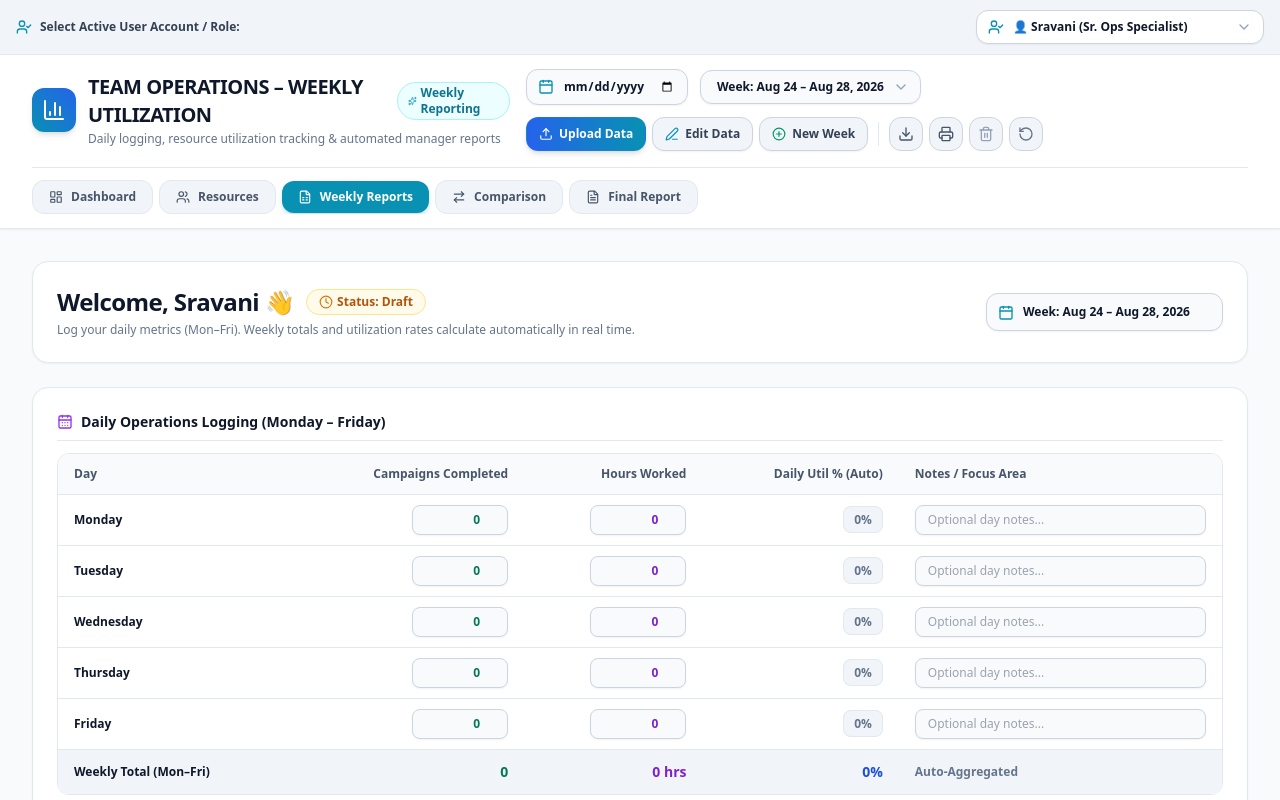
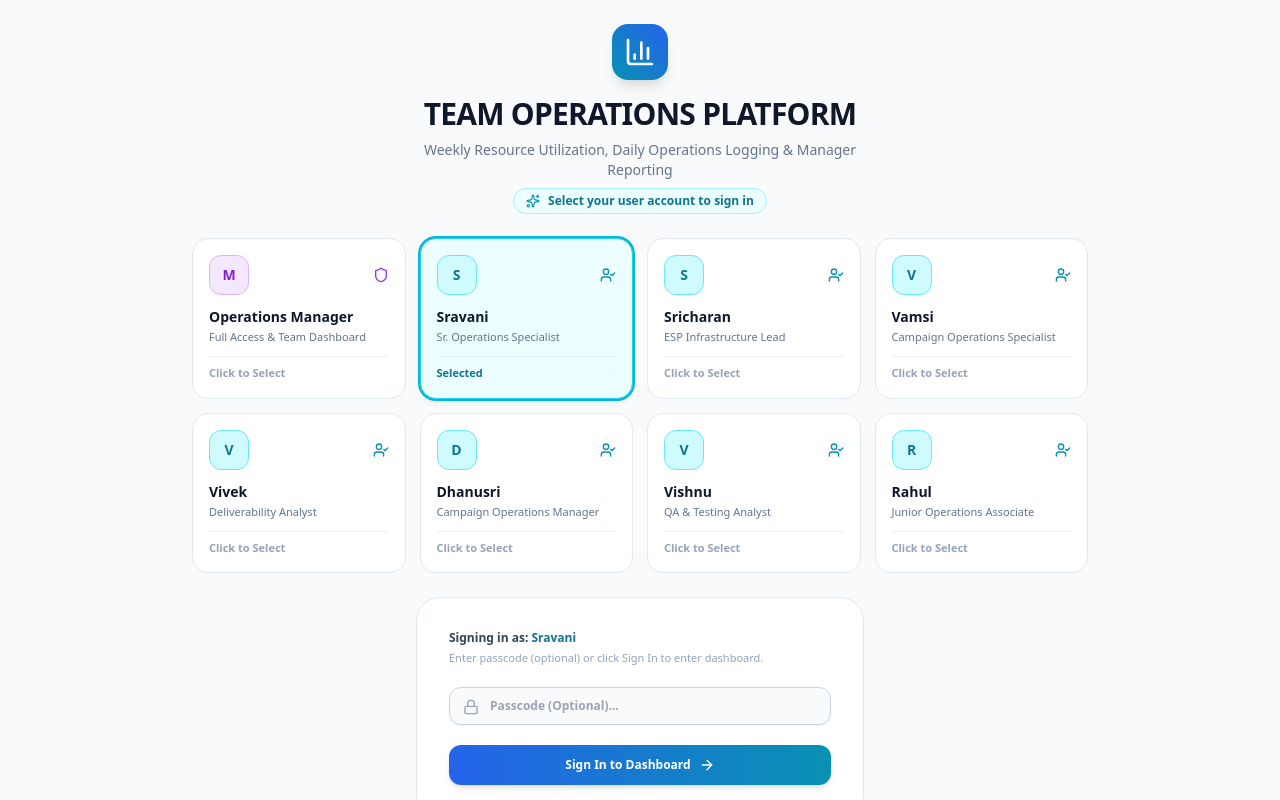
Before and after one commit to sravani00/TEAM-OPERATIONS-WEEKLY-UTILIZATION, a React (Vite) app: page / in a window 1280 px wide. Shown: the top 800 px of the page. Built offline with nearby package versions, Linux system fonts and the light colour scheme.

Commit message:
Add Dedicated User Login Page and fix multi-save report state update bug

```diff
--- a/src/App.tsx
+++ b/src/App.tsx
@@ -2,6 +2,7 @@ import React, { useState, useEffect } from 'react';
 import { INITIAL_WEEKS } from './data/mockData';
 import type { WeekData, UserRole } from './types';
 import { Header, type DashboardTab } from './components/Header';
+import { LoginPage } from './components/LoginPage';
 import { RoleSelectorBar } from './components/RoleSelectorBar';
 import { ResourceWeeklyReportForm } from './components/ResourceWeeklyReportForm';
 import { ManagerDashboardView } from './components/ManagerDashboardView';
@@ -16,7 +17,8 @@ import { AddWeekModal } from './components/AddWeekModal';
 import { UploadWeekModal } from './components/UploadWeekModal';
 import { LayoutDashboard } from 'lucide-react';
 
-const STORAGE_KEY = 'weekly_ops_dashboard_weeks_v8';
+const STORAGE_KEY = 'weekly_ops_dashboard_weeks_v9';
+const AUTH_KEY = 'weekly_ops_dashboard_auth_v9';
 
 const EMPTY_WEEK: WeekData = {
   id: 'empty-week',
@@ -61,6 +63,17 @@ function getWeekRangeFromDate(dateInput: Date): { dateRange: string; weekId: str
 }
 
 export const App: React.FC = () => {
+  // Authentication State
+  const [isAuthenticated, setIsAuthenticated] = useState<boolean>(() => {
+    const savedAuth = localStorage.getItem(AUTH_KEY);
+    return savedAuth !== null;
+  });
+
+  const [currentUserRole, setCurrentUserRole] = useState<UserRole | null>(() => {
+    const savedAuth = localStorage.getItem(AUTH_KEY);
+    return (savedAuth as UserRole) || null;
+  });
+
   // Persistence state
   const [weeks, setWeeks] = useState<WeekData[]>(() => {
     const saved = localStorage.getItem(STORAGE_KEY);
@@ -76,7 +89,6 @@ export const App: React.FC = () => {
   });
 
   const [selectedWeekId, setSelectedWeekId] = useState<string>(() => weeks[0]?.id || INITIAL_WEEKS[0].id);
-  const [currentRole, setCurrentRole] = useState<UserRole>('sravani');
   const [activeTab, setActiveTab] = useState<DashboardTab>('reports');
 
   // Scope Filters State
@@ -93,6 +105,24 @@ export const App: React.FC = () => {
   useEffect(() => {
     localStorage.setItem(STORAGE_KEY, JSON.stringify(weeks));
   }, [weeks]);
+
+  // Handle Login & Logout
+  const handleLogin = (role: UserRole) => {
+    setCurrentUserRole(role);
+    setIsAuthenticated(true);
+    localStorage.setItem(AUTH_KEY, role);
+    if (role === 'manager') {
+      setActiveTab('dashboard');
+    } else {
+      setActiveTab('reports');
+    }
+  };
+
+  const handleLogout = () => {
+    setIsAuthenticated(false);
+    setCurrentUserRole(null);
+    localStorage.removeItem(AUTH_KEY);
+  };
 
   // Selected week dataset
   const currentWeek = weeks.find((w) => w.id === selectedWeekId) || weeks[0] || EMPTY_WEEK;
@@ -283,19 +313,19 @@ export const App: React.FC = () => {
     rahul: 'Rahul',
   };
 
+  // If unauthenticated, render Login Page
+  if (!isAuthenticated || !currentUserRole) {
+    return <LoginPage onLogin={handleLogin} />;
+  }
+
   return (
     <div className="min-h-screen bg-slate-50 text-slate-900 flex flex-col font-sans">
 
       {/* Dropdown Role Simulator Bar */}
       <RoleSelectorBar
-        currentRole={currentRole}
+        currentRole={currentUserRole}
         onSelectRole={(role) => {
-          setCurrentRole(role);
-          if (role !== 'manager') {
-            setActiveTab('reports');
-          } else {
-            setActiveTab('dashboard');
-          }
+          handleLogin(role);
         }}
       />
 
@@ -311,6 +341,8 @@ export const App: React.FC = () => {
         onSelectCalendarDate={handleSelectCalendarDate}
         activeTab={activeTab}
         onSelectTab={setActiveTab}
+        currentUserRole={currentUserRole}
+        onLogout={handleLogout}
         onOpenEditModal={() => setIsEditModalOpen(true)}
         onOpenAddWeekModal={() => setIsAddWeekModalOpen(true)}
         onOpenUploadModal={() => setIsUploadModalOpen(true)}
@@ -352,10 +384,11 @@ export const App: React.FC = () => {
         ) : (
           <>
             {/* ROLE VIEW 1: Individual Resource View (Sravani, Sricharan, Vamsi, etc.) */}
-            {currentRole !== 'manager' && (
+            {currentUserRole !== 'manager' && (
               <ResourceWeeklyReportForm
+                key={`${currentWeek.id}-${currentUserRole}`}
                 currentWeek={currentWeek}
-                resourceName={roleNameMap[currentRole]}
+                resourceName={roleNameMap[currentUserRole]}
                 onSaveReport={handleSaveWeek}
                 onSelectWeek={setSelectedWeekId}
                 allWeeks={weeks}
@@ -363,7 +396,7 @@ export const App: React.FC = () => {
             )}
 
             {/* ROLE VIEW 2: Manager Overview (Alex) */}
-            {currentRole === 'manager' && (
+            {currentUserRole === 'manager' && (
               <>
                 {/* TAB 1: Dashboard */}
                 {activeTab === 'dashboard' && (
--- /dev/null
+++ b/src/components/LoginPage.tsx
@@ -0,0 +1,131 @@
+import React, { useState } from 'react';
+import type { UserRole } from '../types';
+import { Shield, UserCheck, BarChart3, Sparkles, Lock, ArrowRight } from 'lucide-react';
+
+interface LoginPageProps {
+  onLogin: (role: UserRole) => void;
+}
+
+export const LoginPage: React.FC<LoginPageProps> = ({ onLogin }) => {
+  const [selectedRole, setSelectedRole] = useState<UserRole>('sravani');
+  const [passcode, setPasscode] = useState<string>('');
+
+  const accounts: { id: UserRole; name: string; title: string; avatar: string; isManager?: boolean }[] = [
+    { id: 'manager', name: 'Operations Manager', title: 'Full Access & Team Dashboard', avatar: 'M', isManager: true },
+    { id: 'sravani', name: 'Sravani', title: 'Sr. Operations Specialist', avatar: 'S' },
+    { id: 'sricharan', name: 'Sricharan', title: 'ESP Infrastructure Lead', avatar: 'S' },
+    { id: 'vamsi', name: 'Vamsi', title: 'Campaign Operations Specialist', avatar: 'V' },
+    { id: 'vivek', name: 'Vivek', title: 'Deliverability Analyst', avatar: 'V' },
+    { id: 'dhanusri', name: 'Dhanusri', title: 'Campaign Operations Manager', avatar: 'D' },
+    { id: 'vishnu', name: 'Vishnu', title: 'QA & Testing Analyst', avatar: 'V' },
+    { id: 'rahul', name: 'Rahul', title: 'Junior Operations Associate', avatar: 'R' },
+  ];
+
+  const handleFormSubmit = (e: React.FormEvent) => {
+    e.preventDefault();
+    onLogin(selectedRole);
+  };
+
+  return (
+    <div className="min-h-screen bg-slate-50 flex flex-col justify-center items-center p-4 sm:p-6 font-sans">
+
+      <div className="max-w-4xl w-full space-y-6">
+
+        {/* Logo & Title Header */}
+        <div className="text-center space-y-2">
+          <div className="inline-flex items-center justify-center p-3 bg-gradient-to-tr from-cyan-600 to-blue-600 rounded-2xl shadow-lg text-white mb-2">
+            <BarChart3 className="w-8 h-8" />
+          </div>
+          <h1 className="text-2xl sm:text-3xl font-black text-slate-900 tracking-tight">
+            TEAM OPERATIONS PLATFORM
+          </h1>
+          <p className="text-xs sm:text-sm text-slate-500 max-w-md mx-auto font-medium">
+            Weekly Resource Utilization, Daily Operations Logging & Manager Reporting
+          </p>
+          <div className="inline-flex items-center space-x-1 px-3 py-1 bg-cyan-50 border border-cyan-200 rounded-full text-xs font-bold text-cyan-700 mt-2">
+            <Sparkles className="w-3.5 h-3.5 mr-1 text-cyan-600" />
+            <span>Select your user account to sign in</span>
+          </div>
+        </div>
+
+        {/* Account Cards Grid */}
+        <div className="grid grid-cols-1 sm:grid-cols-2 lg:grid-cols-4 gap-3.5">
+          {accounts.map((acc) => {
+            const isSelected = selectedRole === acc.id;
+            return (
+              <div
+                key={acc.id}
+                onClick={() => setSelectedRole(acc.id)}
+                className={`p-4 rounded-2xl border transition-all cursor-pointer flex flex-col justify-between space-y-3 ${
+                  isSelected
+                    ? acc.isManager
+                      ? 'bg-purple-50 border-purple-400 ring-2 ring-purple-500 shadow-md'
+                      : 'bg-cyan-50 border-cyan-400 ring-2 ring-cyan-500 shadow-md'
+                    : 'bg-white border-slate-200 hover:border-slate-300 hover:shadow-sm'
+                }`}
+              >
+                <div className="flex items-center justify-between">
+                  <div className={`w-10 h-10 rounded-xl flex items-center justify-center font-black text-sm border ${
+                    acc.isManager
+                      ? 'bg-purple-100 text-purple-700 border-purple-300'
+                      : 'bg-cyan-100 text-cyan-700 border-cyan-300'
+                  }`}>
+                    {acc.avatar}
+                  </div>
+                  {acc.isManager ? (
+                    <Shield className="w-4 h-4 text-purple-600" />
+                  ) : (
+                    <UserCheck className="w-4 h-4 text-cyan-600" />
+                  )}
+                </div>
+
+                <div>
+                  <h3 className="font-extrabold text-slate-900 text-sm">{acc.name}</h3>
+                  <p className="text-[11px] text-slate-500 font-medium leading-snug mt-0.5">{acc.title}</p>
+                </div>
+
+                <div className="pt-2 border-t border-slate-200/60 flex items-center justify-between text-[11px] font-bold">
+                  <span className={isSelected ? (acc.isManager ? 'text-purple-700' : 'text-cyan-700') : 'text-slate-400'}>
+                    {isSelected ? 'Selected' : 'Click to Select'}
+                  </span>
+                  {isSelected && <ArrowRight className="w-3.5 h-3.5" />}
+                </div>
+              </div>
+            );
+          })}
+        </div>
+
+        {/* Login Action Card */}
+        <form onSubmit={handleFormSubmit} className="bg-white border border-slate-200 rounded-3xl p-6 sm:p-8 shadow-sm space-y-5 max-w-md mx-auto">
+          <div className="space-y-1">
+            <label className="text-xs font-extrabold text-slate-700 block">
+              Signing in as: <span className="text-cyan-700 font-black">{accounts.find((a) => a.id === selectedRole)?.name}</span>
+            </label>
+            <p className="text-[11px] text-slate-400 font-medium">Enter passcode (optional) or click Sign In to enter dashboard.</p>
+          </div>
+
+          <div className="relative">
+            <Lock className="w-4 h-4 text-slate-400 absolute left-3.5 top-3 pointer-events-none" />
+            <input
+              type="password"
+              value={passcode}
+              onChange={(e) => setPasscode(e.target.value)}
+              placeholder="Passcode (Optional)..."
+              className="w-full bg-slate-50 text-slate-900 font-bold text-xs pl-10 pr-4 py-2.5 rounded-xl border border-slate-300 focus:outline-none focus:ring-2 focus:ring-cyan-500 shadow-sm"
+            />
+          </div>
+
+          <button
+            type="submit"
+            className="w-full py-3 bg-gradient-to-r from-blue-600 to-cyan-600 hover:from-blue-500 hover:to-cyan-500 text-white font-extrabold text-xs rounded-xl shadow-md flex items-center justify-center space-x-2 transition-all"
+          >
+            <span>Sign In to Dashboard</span>
+            <ArrowRight className="w-4 h-4" />
+          </button>
+        </form>
+
+      </div>
+
+    </div>
+  );
+};
```
Also changed, not shown: src/components/Header.tsx (+33 -3 lines).
